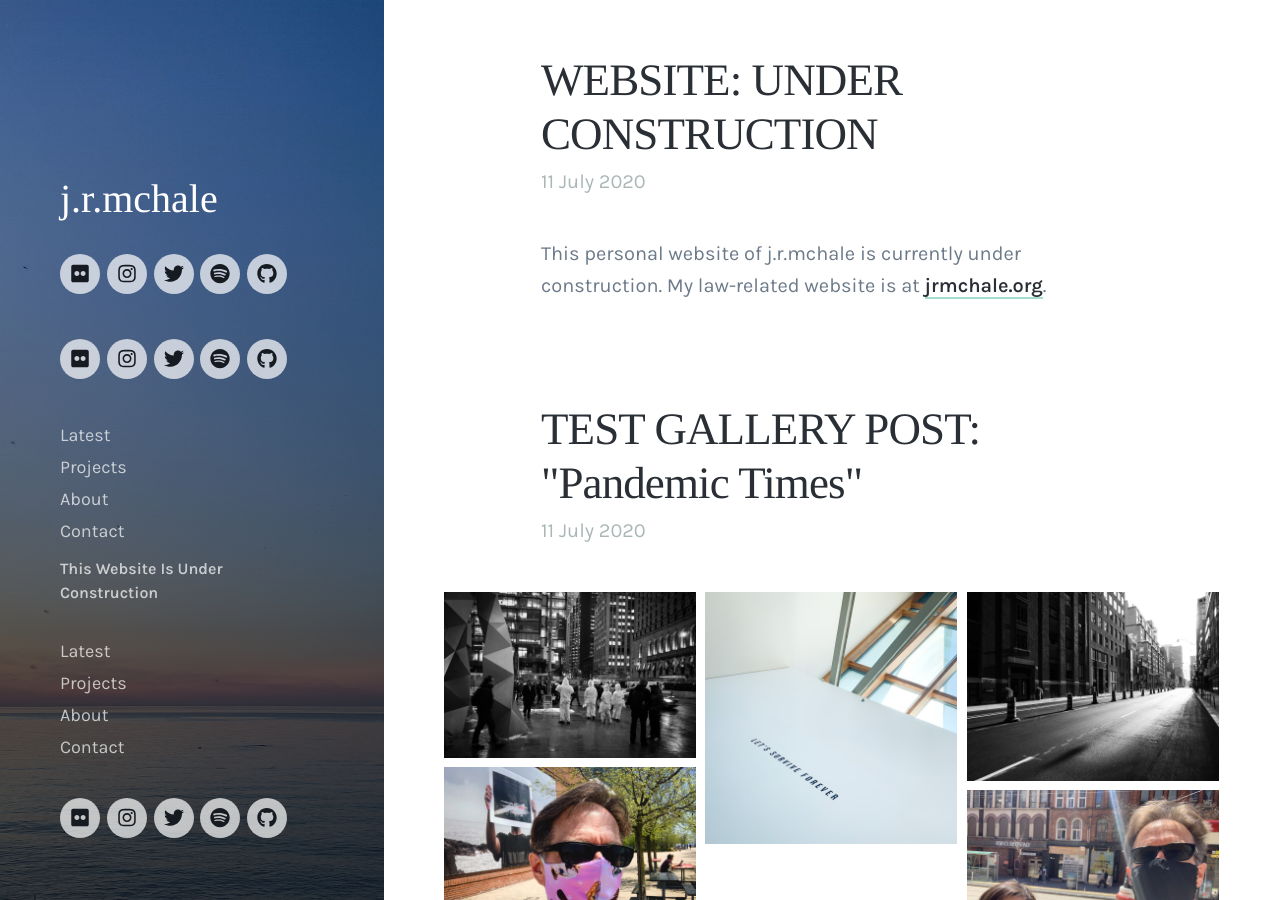
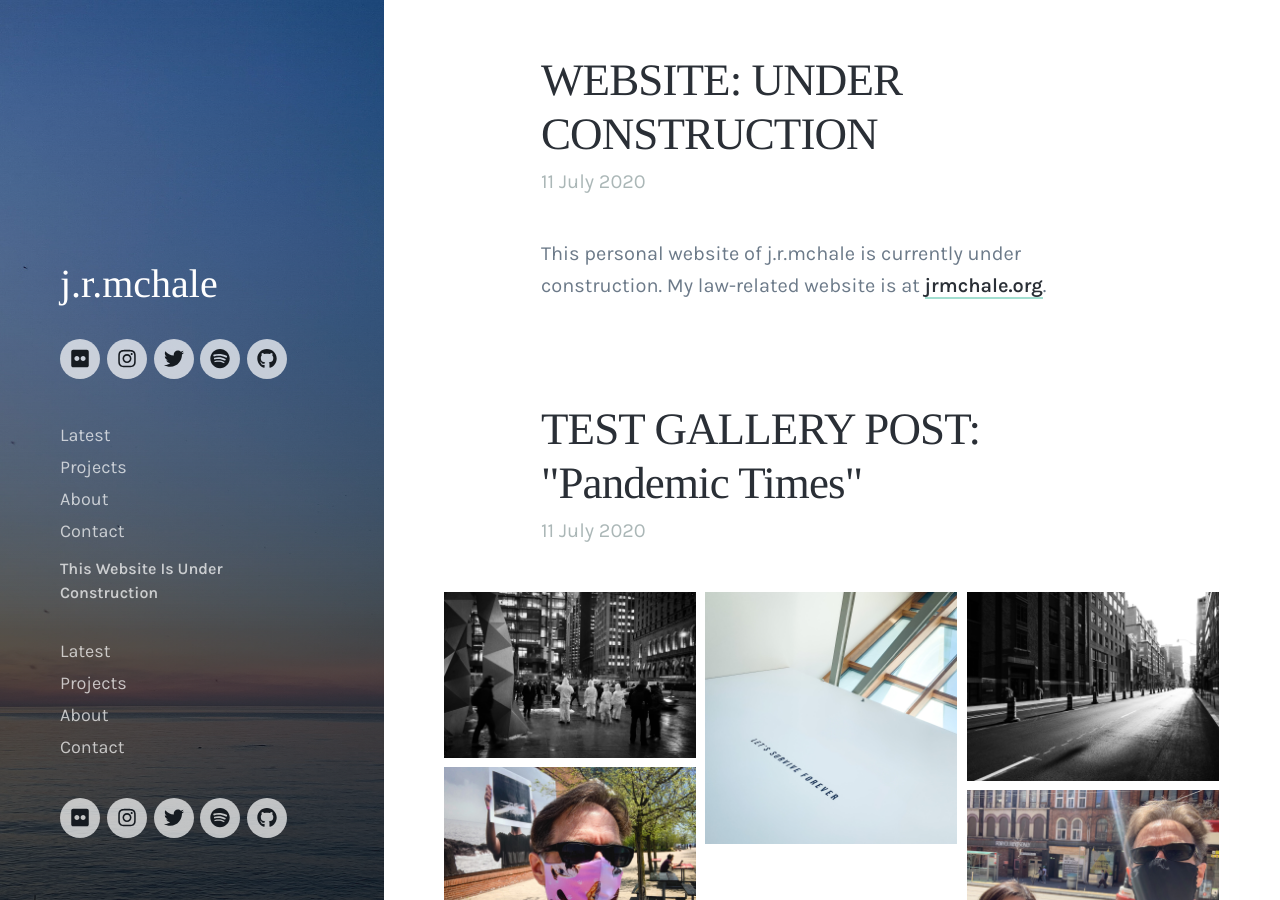
Before and after one commit to OpenDecentralizedTech/ODT-website, a Jekyll site: the page built from index.html, in a window 1280 px wide and 900 px high. Built offline with Jekyll 4.4.1, drawn with Linux system fonts in a browser that asks for light colours; nearby versions of some CDN libraries; the list of posts is cut into pages by our own code.

Commit message:
Update header.html

```diff
--- a/_includes/header.html
+++ b/_includes/header.html
@@ -22,21 +22,6 @@
 		{% include socials.html %}
 
 		<span></span></div>
-
-		<p>
-		<ul class="socials">
-	{% for url in site.data.settings.social_settings %}
-	{% if url[1] != '' %}
-	<li class="socials__item">
-		<a href="{{ url[1] }}" target="_blank" class="socials__item__link" title="{{ url[0] | remove: '_url' | replace: '-', ' ' | capitalize }}">
-			<i class="fab fa-{{ url[0] | replace: 'facebook', 'facebook-f' | remove: '_url' }}" aria-hidden="true"></i>
-		</a>
-	</li>
-	{% endif %}
-	{% endfor %}
-</ul>
-		</p>
-
 
 		<div class="menu">
 
```
